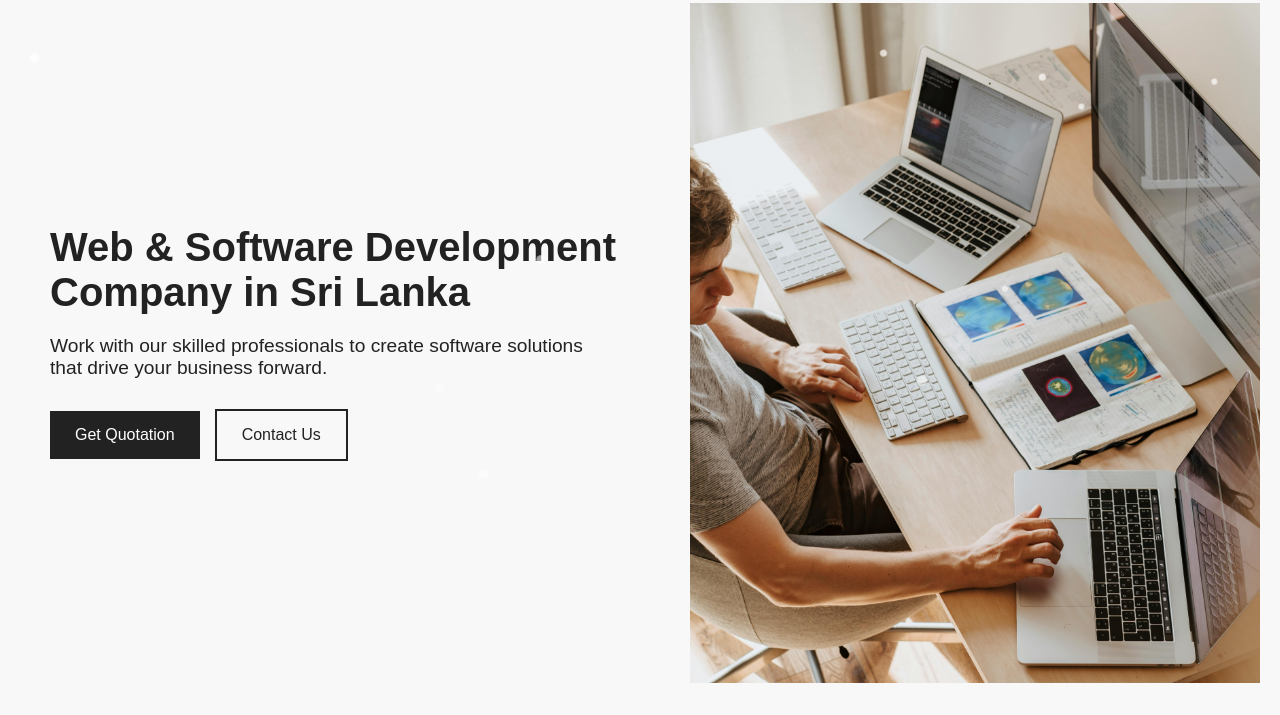
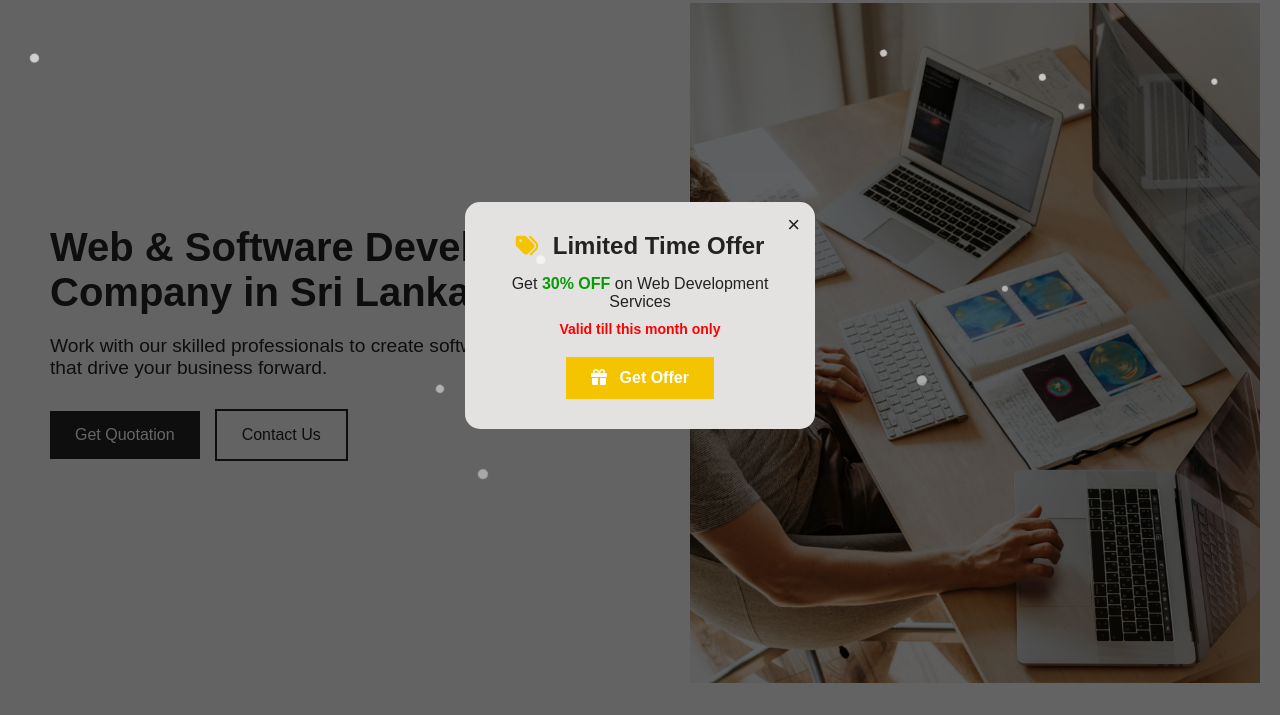
Before and after one commit to danaruwan0/hivexstack_technology, a plain HTML site: page index.html in a window 1280 px wide. Shown: the part 85-800 px from the top of the page. Drawn offline with Linux system fonts and the light colour scheme.

Commit message:
offer card add

```diff
--- a/home.css
+++ b/home.css
@@ -211,5 +211,96 @@ body {
     padding: 20px;
     margin: 0;
   }
-  .hero-content h1 { font-size: 2rem; }
+  .hero-content h1 { font-size: 1.4rem; }
+
+  .hero-content p { font-size: 1rem; }
+
+  .btn-outline {  font-size: 14px;  }
+
+.btn-fill { font-size: 14px;  }
 }
+
+
+
+
+
+/* =========================
+   Limited Offer Popup
+========================= */
+.offer-overlay {
+  position: fixed;
+  top: 0;
+  left: 0;
+  width: 100%;
+  height: 100%;
+  background: rgba(0,0,0,0.6);
+  display: none;
+  align-items: center;
+  justify-content: center;
+  z-index: 9998;
+}
+
+.offer-card {
+  background: #e4e1e1;
+  padding: 30px;
+  max-width: 350px;
+  width: 90%;
+  text-align: center;
+  border-radius: 15px;
+  position: relative;
+  animation: pop 0.4s ease;
+}
+
+
+.offer-icon {
+  color: #f5c400;
+  margin-right: 8px;
+  font-size: 1.4rem;
+}
+
+.offer-card h2 {
+  color: #222;
+  margin-bottom: 15px;
+}
+
+.offer-valid {
+
+  font-size: 14px;
+  margin-bottom: 20px;
+  margin-top: 10px;
+  color: #ff0000;
+  font-weight: bold;
+}
+
+.offer-btn {
+  display: inline-block;
+  padding: 12px 25px;
+  background: #f5c400;
+  color: #ffffff;
+  text-decoration: none;
+
+  font-weight: bold;
+
+}
+.offer-btn i {
+  margin-right: 8px;
+  font-size: 1rem;
+}
+
+
+.offer-btn:hover {
+  background: #ff9800;
+}
+
+.offer-close {
+  position: absolute;
+  top: 10px;
+  right: 15px;
+  font-size: 22px;
+  cursor: pointer;
+}
+
+@keyframes pop {
+  from { transform: scale(0.8); opacity: 0; }
+  to { transform: scale(1); opacity: 1; }
+}
--- a/home.js
+++ b/home.js
@@ -33,3 +33,18 @@ function createSnowflake() {
 
 // Generate snowflakes continuously
 setInterval(createSnowflake, 200);
+
+
+
+// =========================
+// Limited Offer Popup
+// =========================
+window.addEventListener("load", () => {
+  setTimeout(() => {
+    document.getElementById("offerOverlay").style.display = "flex";
+  }, 2000);
+});
+
+document.getElementById("offerClose").addEventListener("click", () => {
+  document.getElementById("offerOverlay").style.display = "none";
+});
--- a/home.html
+++ b/index.html
@@ -20,6 +20,10 @@
     content="web development sri lanka, software company sri lanka, university coding projects, mobile app development sri lanka, SEO services sri lanka">
 
   <meta name="author" content="HivexStack Technology">
+
+  <!-- Google Site Verification -->
+  <meta name="google-site-verification" content="u_aBGBGsLurlXE7RlI7hgc3Keo5NBnqJujqzaUQ_eWw">
+
 
   <!-- =========================
          OPEN GRAPH (SOCIAL SEO)
@@ -69,7 +73,7 @@
 
       <!-- Navigation Links -->
       <ul class="nav-list">
-        <li><a href="home.html" class="nav-link">Home</a></li>
+        <li><a href="index.html" class="nav-link">Home</a></li>
         <li><a href="./about/about.html" class="nav-link">About</a></li>
         <li><a href="./services/service.html" class="nav-link">Services</a></li>
         <li><a href="./contact/contact.html" class="nav-link">Contact</a></li>
@@ -96,6 +100,24 @@
       <img src="./assets/homebackground1.jpg" alt="Web and Software Development Services in Sri Lanka">
     </div>
   </section>
+
+
+  <!-- =========================
+     Limited Offer Card
+========================= -->
+  <div class="offer-overlay" id="offerOverlay">
+    <div class="offer-card">
+      <span class="offer-close" id="offerClose">&times;</span>
+      <h2><i class="fas fa-tags offer-icon"></i> Limited Time Offer</h2>
+      <p>Get <strong style="color: rgb(6, 156, 6);  font-weight: bold;">30% OFF</strong> on Web Development Services</p>
+      <p class="offer-valid">Valid till this month only</p>
+      <a href="./contact/contact.html" class="offer-btn">
+        <i class="fas fa-gift"></i> Get Offer
+      </a>
+
+    </div>
+  </div>
+
 
   <!-- =========================
        Services Section
@@ -161,7 +183,7 @@
       <div class="footer-col">
         <h3>Quick Links</h3>
         <ul>
-          <li><a href="home.html">Home</a></li>
+          <li><a href="index.html">Home</a></li>
           <li><a href="./about/about.html">About Us</a></li>
           <li><a href="./services/service.html">Services</a></li>
           <li><a href="./contact/contact.html">Contact</a></li>
```
Also changed, not shown: about/about.html (+2 -2 lines), contact/contact.html (+1 -1 lines), services/service.html (+2 -2 lines).
